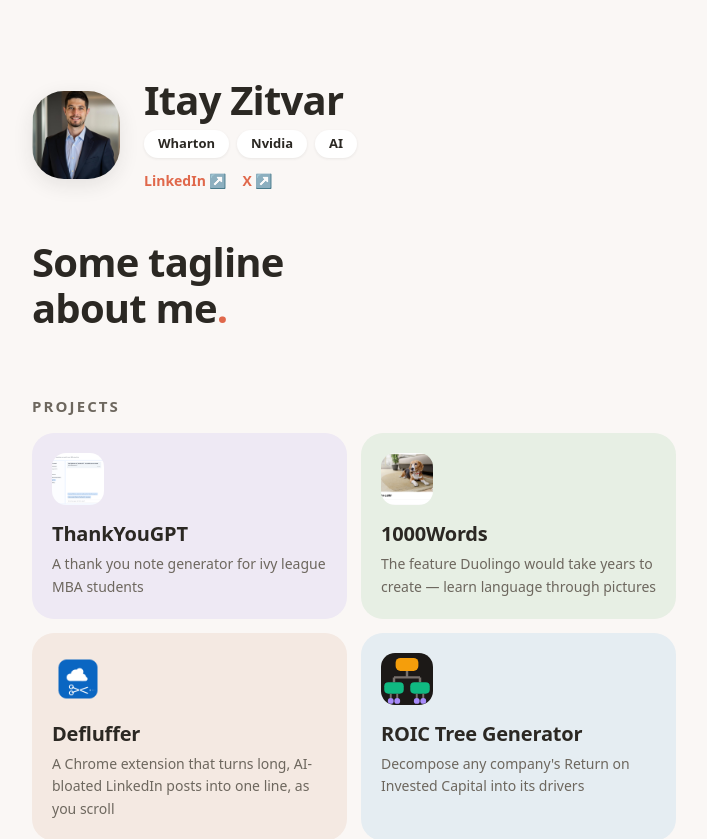
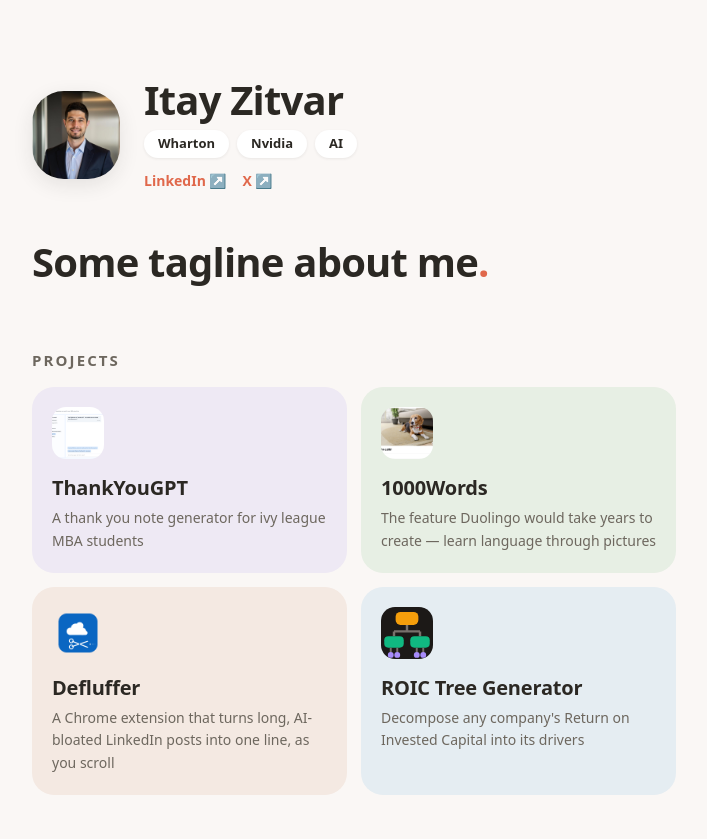
Before and after one commit to itayzit/zitvar-ai, a Next.js app: page / in a window 1280 px wide. Shown: the top 839 px of the page, without its empty margins (286-993 px from the left). Built offline with nearby package versions, Linux system fonts and the light colour scheme; a web font is replaced by a local one.

Commit message:
Fix photo crop and keep tagline on one line
Co-Authored-By: Claude Fable 5 <noreply@anthropic.com>

```diff
--- a/src/components/Hero.tsx
+++ b/src/components/Hero.tsx
@@ -30,7 +30,7 @@ export default function Hero() {
         <img
           src="/profile.jpg"
           alt="Itay Zitvar"
-          className="w-[88px] h-[88px] rounded-[32px] object-cover shadow-[0_6px_20px_rgba(43,40,35,0.10)]"
+          className="w-[88px] h-[88px] rounded-[32px] object-cover object-top shadow-[0_6px_20px_rgba(43,40,35,0.10)]"
         />
         <div>
           <h2
@@ -71,9 +71,9 @@ export default function Hero() {
       </div>
 
       <h1
-        className="mt-12 font-bold leading-[1.15] tracking-[-0.02em] text-balance max-w-[16ch]"
+        className="mt-12 font-bold leading-[1.15] tracking-[-0.02em] whitespace-nowrap"
         style={{
-          fontSize: "clamp(32px, 5.5vw, 40px)",
+          fontSize: "clamp(20px, 7vw, 40px)",
           fontFamily: "var(--font-display)",
         }}
       >
```
